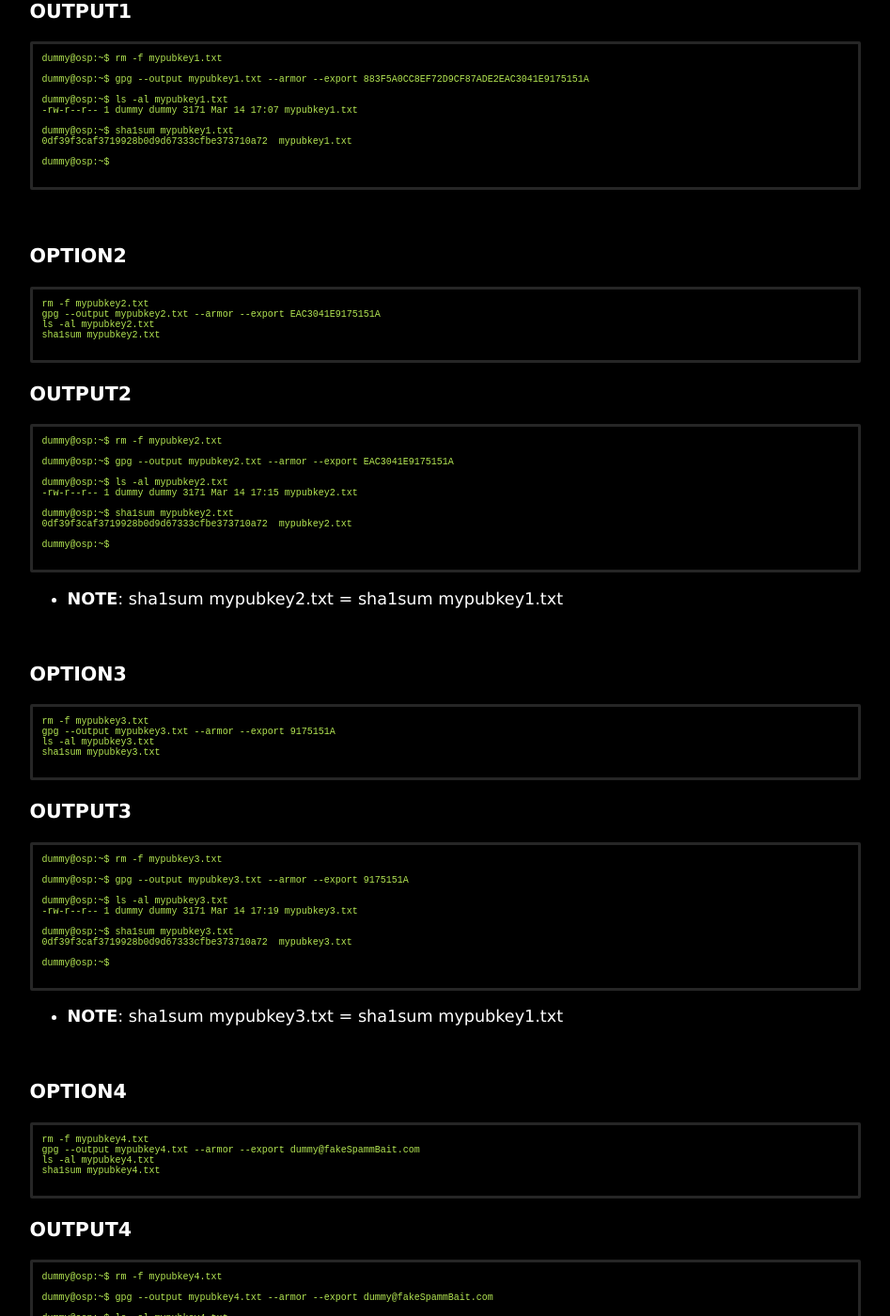
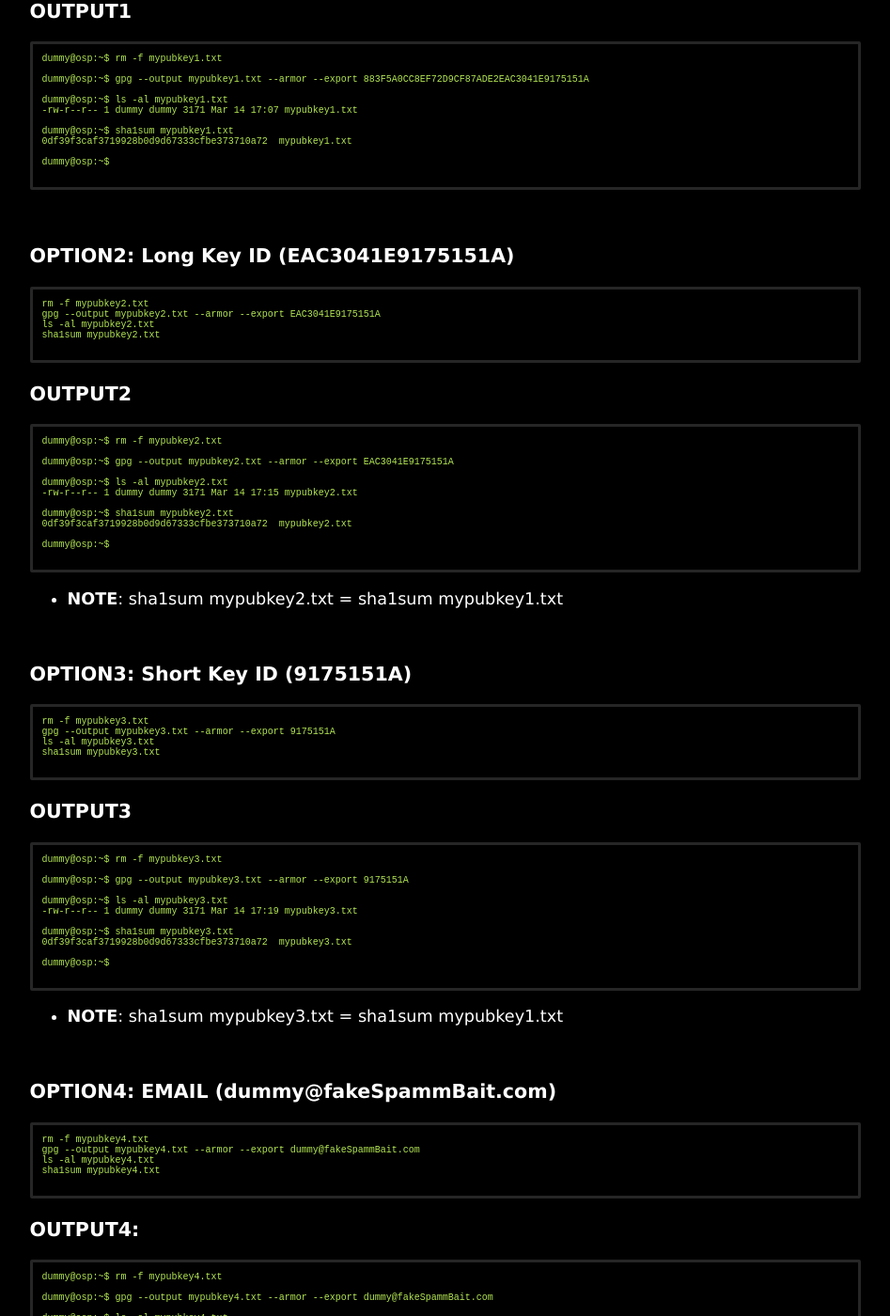
Before and after one commit to mcdumbdumb/gnupg, a Jekyll site: the page built from 002.md, in a window 1280 px wide and 1400 px high, scrolled down 1060 px. Shown: the whole window at 94% size, without its empty margins (166-1113 px from the left). Built offline with Jekyll 4.4.1, drawn with Linux system fonts in a browser that asks for light colours; some of the changed text lies outside the part shown.

Commit message:
new file:   007.md modified:   002.md 004.md 005.md Makefile _includes/navbar.html index.md

````diff
--- a/002.md
+++ b/002.md
@@ -68,7 +68,7 @@ dummy@osp:~$
 ```
 
 <br>
-### OPTION2
+### OPTION2: Long Key ID (EAC3041E9175151A)
 
 ```
 rm -f mypubkey2.txt
@@ -98,7 +98,7 @@ dummy@osp:~$
 * **NOTE**: sha1sum mypubkey2.txt = sha1sum mypubkey1.txt
 
 <br>
-### OPTION3
+### OPTION3: Short Key ID (9175151A)
 
 ```
 rm -f mypubkey3.txt
@@ -128,7 +128,7 @@ dummy@osp:~$
 * **NOTE**: sha1sum mypubkey3.txt = sha1sum mypubkey1.txt
 
 <br>
-### OPTION4
+### OPTION4: EMAIL (dummy@fakeSpammBait.com)
 
 ```
 rm -f mypubkey4.txt
@@ -138,7 +138,7 @@ sha1sum mypubkey4.txt
 
 ```
 
-### OUTPUT4
+### OUTPUT4:
 
 ```
 dummy@osp:~$ rm -f mypubkey4.txt
@@ -158,7 +158,7 @@ dummy@osp:~$
 * **NOTE**: sha1sum mypubkey4.txt = sha1sum mypubkey1.txt
 
 <br>
-### OPTION5
+### OPTION5: COMMENT (DUMMY)
 
 ```
 rm -f mypubkey5.txt
--- a/_includes/navbar.html
+++ b/_includes/navbar.html
@@ -10,6 +10,7 @@
     <li class='listitem'><a href='{{ site.baseurl }}/002.html'>PUB_KEY</a></li>
     <li class='listitem'><a href='{{ site.baseurl }}/003.html'>SHA256SUM</a></li>
     <li class='listitem'><a href='{{ site.baseurl }}/005.html'>SYMMETRIC</a></li>
+    <li class='listitem'><a href='{{ site.baseurl }}/007.html'>IMPORT</a></li>
     <li class='listitem'><a href='{{ site.baseurl }}/006.html'>ASYMMETRIC</a></li>
     <li class='listitem'><a href='{{ site.baseurl }}/004.html'>LISTING</a></li>
     <li class='listitem'><a href='{{ site.urlgithub }}'>GitHub</a></li>
````
Also changed, not shown: other parts of 002.md (+1 -1 lines), 004.md (+5 -1 lines), 005.md (+5 -5 lines), 007.md (added, +8 -0 lines), index.md (+1 -0 lines), 5 other files.
